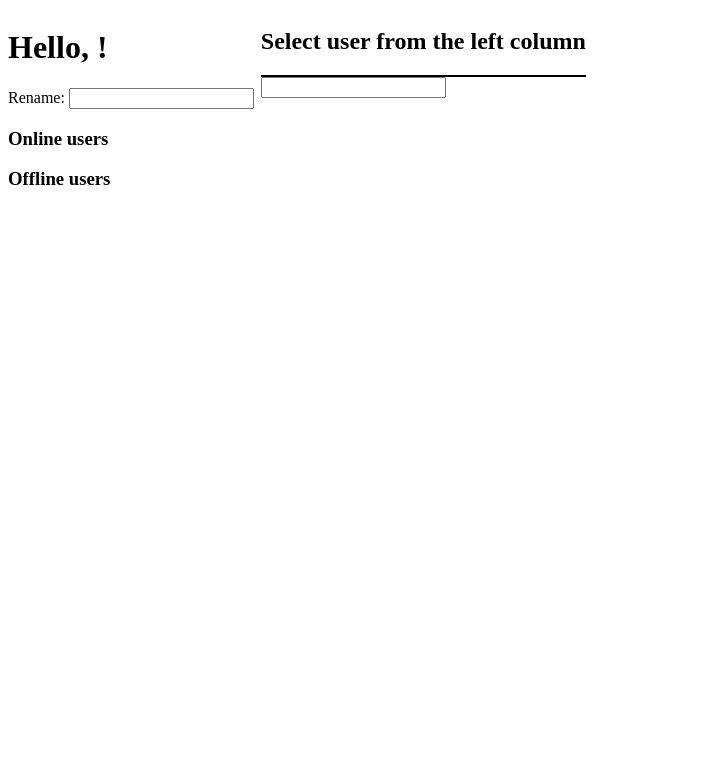
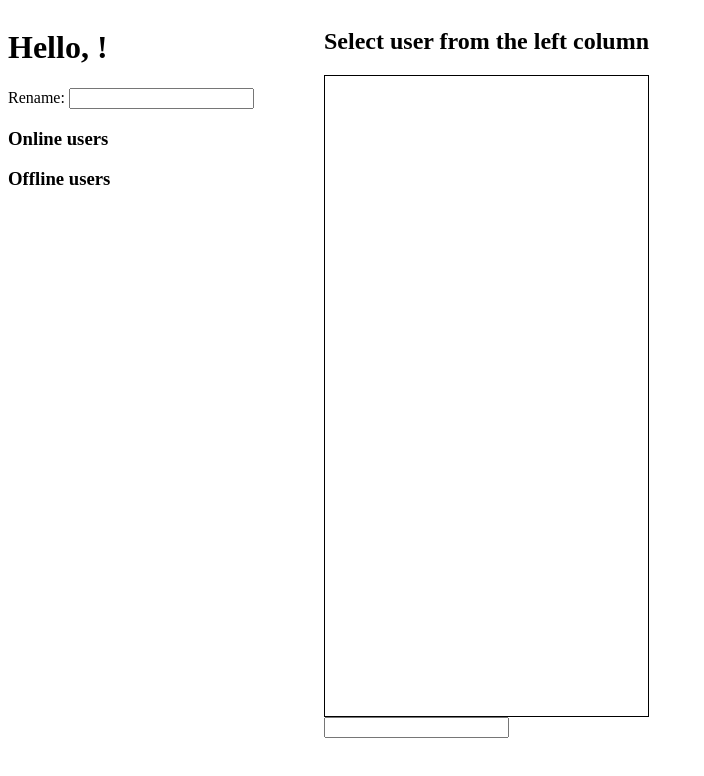
Before and after one commit to cuklev/socket-chat, a website: page public/index.html in a window 1280 px wide. Shown: the whole page, without its empty margins (0-704 px from the left). Drawn offline with nearby package versions, Linux system fonts and the light colour scheme; no server answers.

Commit message:
css fixes

```diff
--- a/public/main.css
+++ b/public/main.css
@@ -1,12 +1,18 @@
 #online li {
 	cursor: pointer;
 }
+#offline li {
+	cursor: pointer;
+}
+
 #chat {
 	border: solid 1px;
+	height: 80vh;
 }
+
 .column {
 	float: left;
 }
 #online-column {
-	width: 20%;
+	width: 25%;
 }
```
